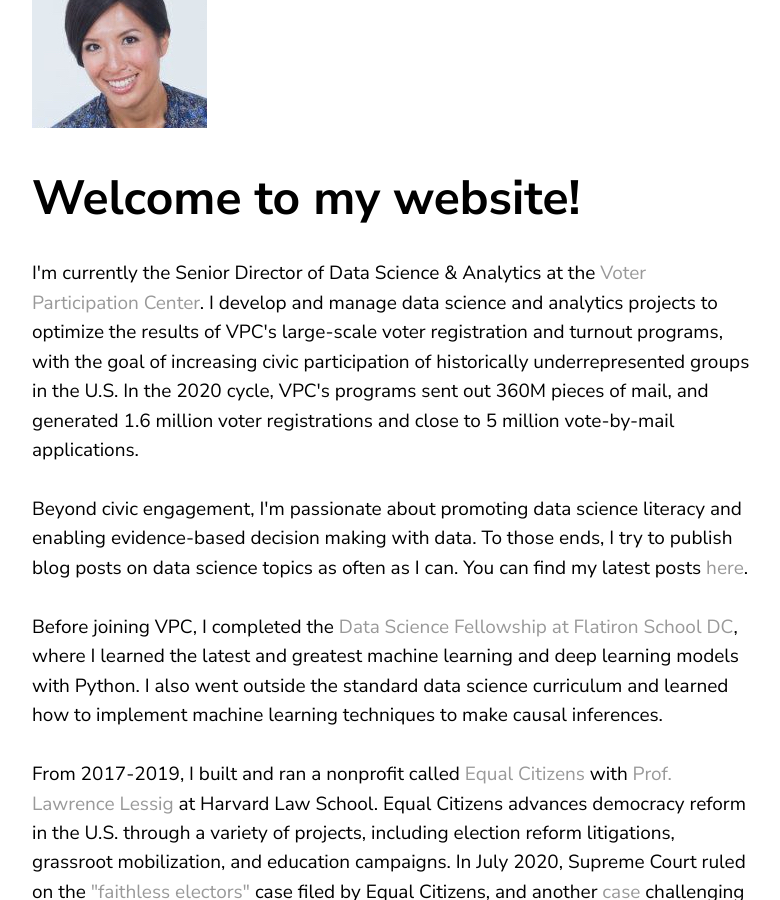
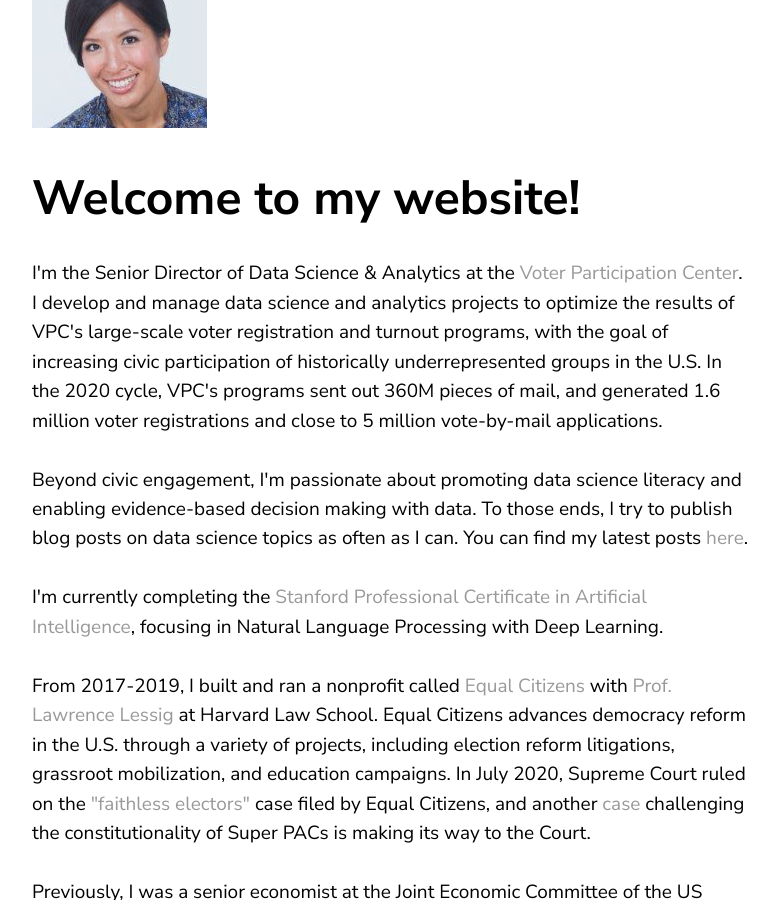
Before and after one commit to phoebetwong/phoebetwong.github.io, a Jekyll site: the page built from index.html, in a window 1280 px wide and 900 px high, scrolled down 472 px. Shown: the whole window, without its empty margins (68-848 px from the left). Built offline with Jekyll 4.4.1, drawn with Linux system fonts in a browser that asks for light colours; a script that is not in the unit is left out.

Commit message:
may updates

```diff
--- a/about.html
+++ b/about.html
@@ -9,8 +9,7 @@
 		<br><br>
 		Beyond civic engagement, I'm passionate about promoting data science literacy and enabling evidence-based decision making with data. To those ends, I try to publish blog posts on data science topics as often as I can. You can find my latest posts <a href="https://phoebetwong.github.io/mylatestwork.html" target="_blank"> here</a>.
 		<br><br>
-    Before joining VPC, I completed the <a href="https://flatironschool.com/career-courses/data-science-bootcamp/dc" target="_blank">Data Science Fellowship at Flatiron School DC</a>,
-    where I learned the latest and greatest machine learning and deep learning models with Python. I also went outside the standard data science curriculum and learned how to implement machine learning techniques to make causal inferences.
+		I'm currently completing the <a href="https://online.stanford.edu/programs/artificial-intelligence-professional-program" target="_blank">Stanford Professional Certificate in Artificial Intelligence</a>, focusing in Natural Language Processing with Deep Learning.
     <br><br>
 		From 2017-2019, I built and ran a nonprofit called <a href="https://equalcitizens.us/" target="_blank">Equal Citizens</a> with <a href="https://en.wikipedia.org/wiki/Lawrence_Lessig" target="_blank">Prof. Lawrence Lessig</a> at Harvard Law School.
 		Equal Citizens advances democracy reform in the U.S. through a variety of projects, including election reform litigations, grassroot mobilization,
--- a/index.html
+++ b/index.html
@@ -5,12 +5,11 @@
 <div class="blurb">
 	<img src="assets/head2.jpg" alt="Portfolio Picture"  height="175" width="175" class="headerimg">
 	<h1>Welcome to my website!</h1>
-	<p>I'm currently the Senior Director of Data Science & Analytics at the <a href="https://www.voterparticipation.org/" target="_blank">Voter Participation Center</a>. I develop and manage data science and analytics projects to optimize the results of VPC's large-scale voter registration and turnout programs, with the goal of increasing civic participation of historically underrepresented groups in the U.S. In the 2020 cycle, VPC's programs sent out 360M pieces of mail, and generated 1.6 million voter registrations and close to 5 million vote-by-mail applications.
+	<p>I'm the Senior Director of Data Science & Analytics at the <a href="https://www.voterparticipation.org/" target="_blank">Voter Participation Center</a>. I develop and manage data science and analytics projects to optimize the results of VPC's large-scale voter registration and turnout programs, with the goal of increasing civic participation of historically underrepresented groups in the U.S. In the 2020 cycle, VPC's programs sent out 360M pieces of mail, and generated 1.6 million voter registrations and close to 5 million vote-by-mail applications.
 		<br><br>
 		Beyond civic engagement, I'm passionate about promoting data science literacy and enabling evidence-based decision making with data. To those ends, I try to publish blog posts on data science topics as often as I can. You can find my latest posts <a href="https://phoebetwong.github.io/mylatestwork.html" target="_blank"> here</a>.
 		<br><br>
-		Before joining VPC, I completed the <a href="https://flatironschool.com/career-courses/data-science-bootcamp/dc" target="_blank">Data Science Fellowship at Flatiron School DC</a>,
-		where I learned the latest and greatest machine learning and deep learning models with Python. I also went outside the standard data science curriculum and learned how to implement machine learning techniques to make causal inferences.
+		I'm currently completing the <a href="https://online.stanford.edu/programs/artificial-intelligence-professional-program" target="_blank">Stanford Professional Certificate in Artificial Intelligence</a>, focusing in Natural Language Processing with Deep Learning.
 		<br><br>
 		From 2017-2019, I built and ran a nonprofit called <a href="https://equalcitizens.us/" target="_blank">Equal Citizens</a> with <a href="https://en.wikipedia.org/wiki/Lawrence_Lessig" target="_blank">Prof. Lawrence Lessig</a> at Harvard Law School.
 		Equal Citizens advances democracy reform in the U.S. through a variety of projects, including election reform litigations, grassroot mobilization,
```
Also changed, not shown: resume.md (+3 -0 lines).
